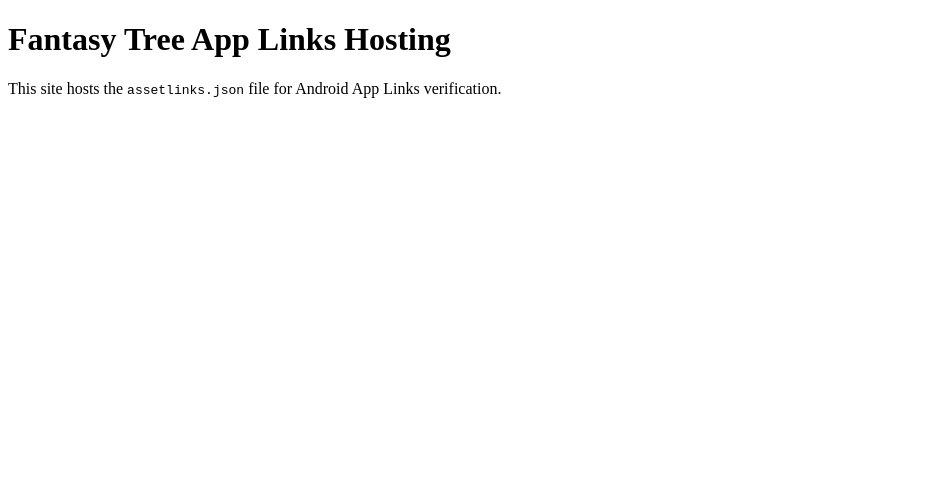
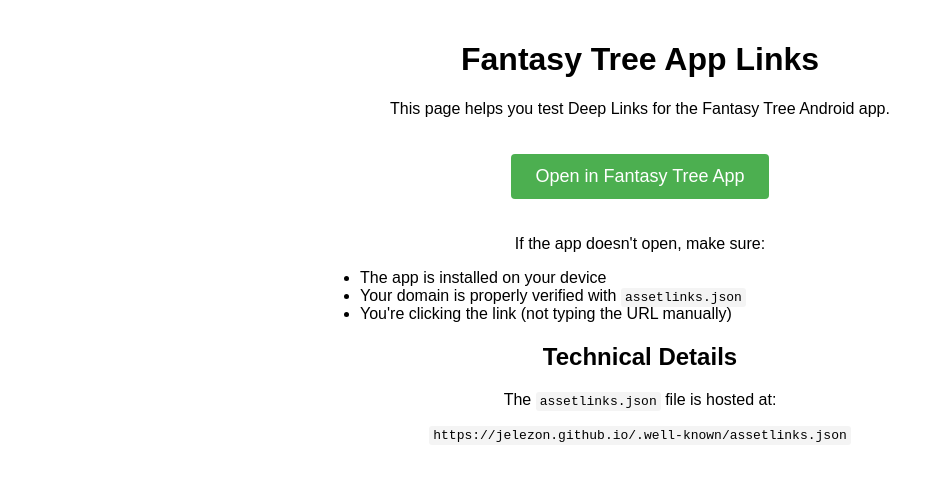
Before and after one commit to jelezon/jelezon.github.io, a plain HTML site: page index.html in a window 1280 px wide. Shown: the whole page, without its empty margins (0-940 px from the left). Drawn offline with Linux system fonts and the light colour scheme.

Commit message:
index update

```diff
--- a/index.html
+++ b/index.html
@@ -2,10 +2,53 @@
 <html lang="en">
 <head>
   <meta charset="UTF-8">
-  <title>Fantasy Tree App Links new</title>
+  <meta name="viewport" content="width=device-width, initial-scale=1.0">
+  <title>Fantasy Tree App Links</title>
+  <style>
+    body {
+      font-family: Arial, sans-serif;
+      max-width: 800px;
+      margin: 0 auto;
+      padding: 20px;
+      text-align: center;
+    }
+    .btn {
+      display: inline-block;
+      padding: 12px 24px;
+      background-color: #4CAF50;
+      color: white;
+      text-decoration: none;
+      border-radius: 4px;
+      font-size: 18px;
+      margin: 20px 0;
+      transition: background-color 0.3s;
+    }
+    .btn:hover {
+      background-color: #45a049;
+    }
+    code {
+      background-color: #f4f4f4;
+      padding: 2px 4px;
+      border-radius: 3px;
+      font-family: monospace;
+    }
+  </style>
 </head>
 <body>
-  <h1>Fantasy Tree App Links Hosting</h1>
-  <p>This site hosts the <code>assetlinks.json</code> file for Android App Links verification.</p>
+  <h1>Fantasy Tree App Links</h1>
+  <p>This page helps you test Deep Links for the Fantasy Tree Android app.</p>
+
+  <a href="https://jelezon.github.io/path" class="btn">Open in Fantasy Tree App</a>
+
+  <p>If the app doesn't open, make sure:</p>
+  <ul style="text-align: left; max-width: 600px; margin: 0 auto;">
+    <li>The app is installed on your device</li>
+    <li>Your domain is properly verified with <code>assetlinks.json</code></li>
+    <li>You're clicking the link (not typing the URL manually)</li>
+  </ul>
+
+  <h2>Technical Details</h2>
+  <p>The <code>assetlinks.json</code> file is hosted at:</p>
+  <p><code>https://jelezon.github.io/.well-known/assetlinks.json</code></p>
 </body>
 </html>
```
